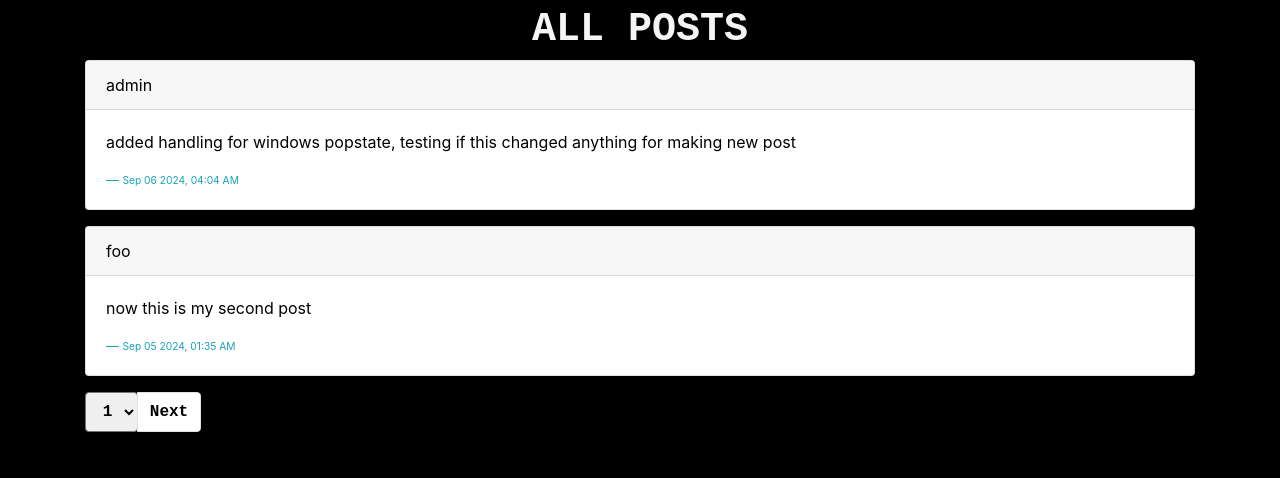
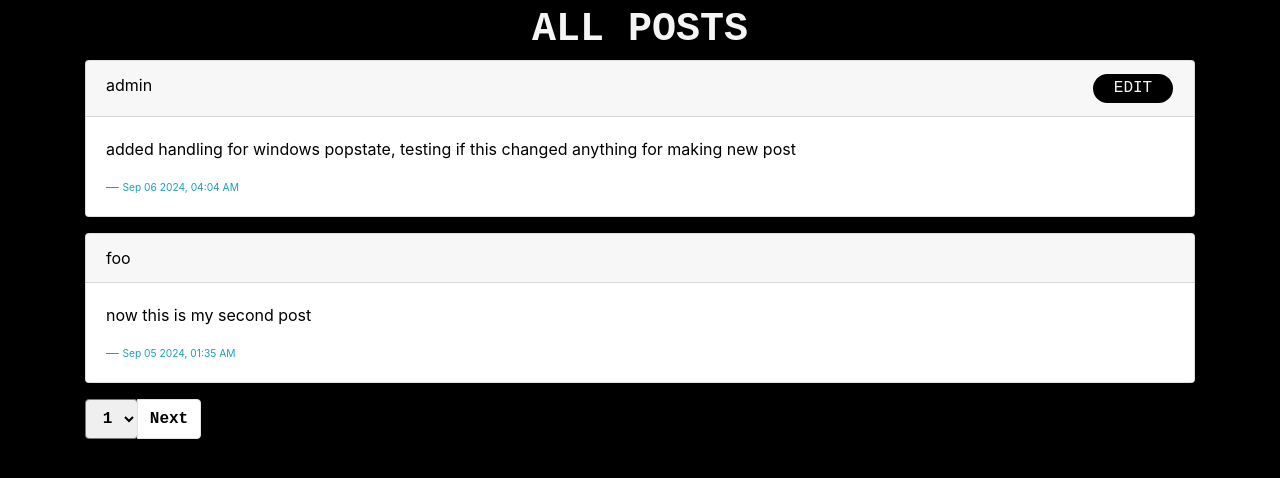
Before and after one commit to Izzywa/Network, a Django app: a page that uses network/templates/network/index.html in a window 1280 px wide. Shown: the part 58-536 px from the top of the page. Run offline with Django 3.2, Linux system fonts and the light colour scheme; a user stored in the database is signed in; data comes from the database, SQL or seed files in the repository; both versions use the stored data as it was after the commit; some libraries are stand-ins or nearby versions.

Commit message:
seperated component for content display and added toggle for edit button

```diff
--- a/network/static/network/new-post.js
+++ b/network/static/network/new-post.js
@@ -104,7 +104,7 @@ function NewPost(props) {
                         id="new-post-textarea"
                         rows="3"
                         ref={textarea}
-                    ></textarea>
+                        ></textarea>
                 </div>
                 <div className="d-inline-flex brand">
                     <input className="submit-btn" type="submit" value="POST"/>
--- a/network/static/network/show-post.js
+++ b/network/static/network/show-post.js
@@ -4,19 +4,19 @@ function LoadPost(props) {
             case props.filter === 'following':
                 return <>
                 <PostTitle filter={props.filter.toUpperCase()} />
-                <FetchPage filter={props.filter} page={props.page} changePage={props.changePage}/>
+                <FetchPage filter={props.filter} page={props.page} changePage={props.changePage} username={props.username}/>
                 </>
             case props.filter !== 'all':
                 return <>
                 <PostTitle filter={props.filter} />
                 <Profile username={props.filter}/>
-                <FetchPage filter={props.filter} page={props.page} changePage={props.changePage}/>
+                <FetchPage filter={props.filter} page={props.page} changePage={props.changePage} username={props.username}/>
                 </>
 
             default:
                 return <>
                 <PostTitle filter={props.filter} />
-                <FetchPage filter={props.filter} page={props.page} changePage={props.changePage}/>
+                <FetchPage filter={props.filter} page={props.page} changePage={props.changePage} username={props.username}/>
                 </>
         }
     });
@@ -200,12 +200,27 @@ const UseFetchPage =(url) => {
 
 }
 
-function FetchPage(props) {
-    let url = `page/${props.filter}/${props.page}`
-    const pageList = UseFetchPage(url);
+function PostDisplay ({ item, changePage, username}) {
+    const [editDisplay, setEditDisplay] = React.useState(false);
+    const editText = React.useRef();
+
+    function allowEdit() {
+        setEditDisplay(true);
+    }
+
+    function EditButton({edit}) {
+        if (edit) {
+            return (
+                <>
+                <button className="edit-btn" onClick={allowEdit}>EDIT</button></>
+            )
+        } else {
+            return <></>
+        }
+    }
 
     function userProfile(event) {
-        props.changePage({
+        changePage({
             'filter': event.currentTarget.dataset.filter,
             'page': 1
         })
@@ -214,6 +229,56 @@ function FetchPage(props) {
             filter: event.currentTarget.dataset.filter, page: 1
         }, "", `${event.currentTarget.dataset.filter}=1`)
     }
+
+    function handleEditSubmit(event) {
+        event.preventDefault();
+
+        setEditDisplay(false);
+    }
+
+    function ContentDisplay() {
+        if (editDisplay) {
+            return (
+                <>
+                <form className="editing-form" onSubmit={handleEditSubmit}>
+                <div className="mb-3">
+                    <textarea
+                    className="form-control edit-textarea"
+                    rows="3"
+                    ref={editText}
+                    defaultValue={item.content}
+                    ></textarea>
+                </div>
+                <input className="edit-btn" type="submit" value="SAVE" />
+                </form>
+            </>
+            )
+        } else {
+            return (
+                <p className="card-text">{item.content}</p>
+            )
+        }
+    }
+
+    return (
+            <div className="card text-bg-dark mb-3">
+                <div className="card-header row">
+                    <div className="col-8" data-filter={item.poster} onClick={userProfile}>{item.poster}</div>
+                    <div className="col-4 text-right">
+                        <EditButton edit={username === item.poster} />
+                        </div>
+                    </div>
+                <div className="card-body">
+                    <ContentDisplay />
+                    <footer className="blockquote-footer text-info"><small>{item.timestamp}</small></footer>
+                </div>
+                </div>
+    )
+}
+
+function FetchPage(props) {
+    let url = `page/${props.filter}/${props.page}`
+    const pageList = UseFetchPage(url);
 
     if (pageList.error) {
         return (
@@ -231,15 +296,11 @@ function FetchPage(props) {
         return (<>
             {
                 pageList.object_list && pageList.object_list.map((item) => {
-                    return <div className="post-card"key={item.id}>
-                    <div className="card text-bg-dark mb-3">
-                        <div className="card-header" data-filter={item.poster} onClick={userProfile}>{item.poster}</div>
-                        <div className="card-body">
-                          <p className="card-text">{item.content}</p>
-                          <footer className="blockquote-footer text-info"><small>{item.timestamp}</small></footer>
+                    return (
+                        <div className="post-card"key={item.id}>
+                            <PostDisplay item={item} changePage={props.changePage} username={props.username}/>
                         </div>
-                      </div>
-                    </div>
+                )
                 })
             }
             < Pagination pagination={pageList.pagination} currentPage={props.page} changePage={props.changePage} filter={props.filter}/>
--- a/network/static/network/styles.css
+++ b/network/static/network/styles.css
@@ -10,6 +10,21 @@
   background-color: whitesmoke;
   color: black;
   outline: none;
+}
+
+.edit-btn {
+  border: none;
+  border-radius: 25px;
+  height: 1.8em;
+  width: 5em;
+  position: relative;
+  z-index: 1;
+  margin: 1px;
+  transition: 0.4s;
+  background-color: black;
+  color: whitesmoke;
+  outline: none;
+  font-family: "Courier New", Courier, monospace;
 }
 
 .title span {
--- a/network/static/network/styles.scss
+++ b/network/static/network/styles.scss
@@ -10,6 +10,21 @@
   background-color: whitesmoke;
   color: black;
   outline: none;
+}
+
+%buttons-reverse {
+border: none;
+  border-radius: 25px;
+  height: 1.8em;
+  width: 5em;
+  position: relative;
+  z-index: 1;
+  margin: 1px;
+  transition: 0.4s;
+  background-color: black;
+  color: whitesmoke;
+  outline: none;
+  font-family: 'Courier New', Courier, monospace;
 }
 
 %big-font {
@@ -202,3 +217,7 @@ select {
         transform: scaleY(0);
     }
 }
+
+.edit-btn {
+    @extend %buttons-reverse
+}
--- a/network/templates/network/index.html
+++ b/network/templates/network/index.html
@@ -91,7 +91,7 @@
                   </ul>
                 </div>
               </nav>
-              <LoadPost filter={page.filter} page={page.page} changePage={setPage}/>
+              <LoadPost filter={page.filter} page={page.page} changePage={setPage} username={authenticated ? username:authenticated}/>
               {% if user.is_authenticated%}
                 <NewPost show={show} setShow={setShow}/>
               {% endif %}
--- a/network/urls.py
+++ b/network/urls.py
@@ -13,4 +13,5 @@ urlpatterns = [
     path("post", views.compose, name="compose"),
     path("profile/<str:username>", views.profile, name="profile"),
     path("follow/<str:username>", views.follow, name="follow"),
+    path("edit/<int:postId>", views.edit, name="edit")
 ]
--- a/network/views.py
+++ b/network/views.py
@@ -199,3 +199,15 @@ def follow(request, username):
         return JsonResponse({
             "message": "Not valid method."
         }, status=400)
+
+@csrf_exempt
+@login_required
+def edit(request, postId):
+    if request.method != "PUT":
+        return JsonResponse({
+            "error": True,
+            "type": "danger",
+            "message": "Method not allowed"
+        })
+    else:
+        return None
```
Also changed, not shown: network/static/network/test.jsx (+37 -10 lines), db.sqlite3, 1 other file.
